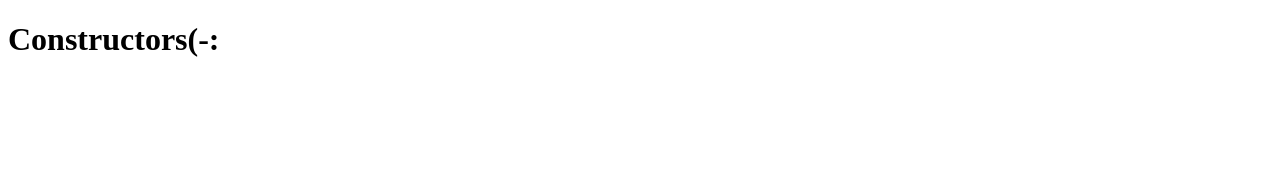
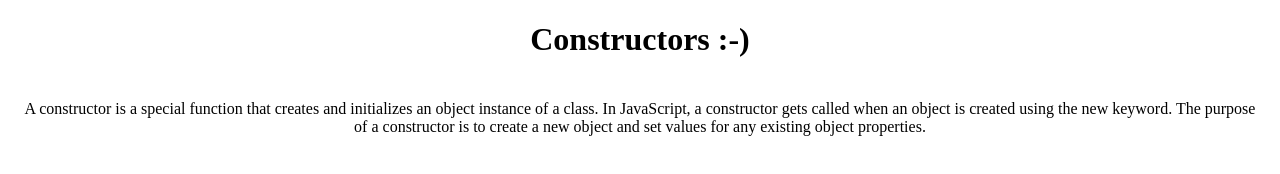
Before and after one commit to martinknu/Javascript, a plain HTML site: page JavaScript/JS201_02 constructor/index.html in a window 1280 px wide. Drawn offline with Linux system fonts and the light colour scheme.

Commit message:
update of classes and constructors

```diff
--- a/JavaScript/JS201_02 constructor/index.html
+++ b/JavaScript/JS201_02 constructor/index.html
@@ -7,8 +7,9 @@
     <title>Document</title>
 
 </head>
-<body>
-    <h1>Constructors(-:</h1>
+<body style="margin: auto; text-align:center;">
+    <h1>Constructors :-)</h1>
+    <div style="padding:20px;">A constructor is a special function that creates and initializes an object instance of a class. In JavaScript, a constructor gets called when an object is created using the new keyword. The purpose of a constructor is to create a new object and set values for any existing object properties. </div>
 
 <script src="javascript.js"></script>
 </body>
--- a/JavaScript/JS201_02 constructor/javascript.js
+++ b/JavaScript/JS201_02 constructor/javascript.js
@@ -12,6 +12,10 @@
 // const arr = ["Zero", "one", "Two"];
 
 // "use strict"
+
+
+// Here the class is using a constructor to initialize the object when created
+// A constructor is a special function that creates and initializes an object instance of a class. In JavaScript, a constructor gets called when an object is created using the new keyword. The purpose of a constructor is to create a new object and set values for any existing object properties.
 
 class MyClassName {
     constructor(name, age){
@@ -34,9 +38,11 @@ class MyClassName {
 
 }
 
+// Here I am adding name and age to my object via constructor
 const thing = new MyClassName("Douggirr", 10)
 
 thing.speak();
 
+// Here the object is renamed, the new speak function is with the new name
 thing.setName("Marint");
 thing.speak();
```
Also changed, not shown: JavaScript/JS201_02 classes/index.html (+5 -2 lines), JavaScript/JS201_02 classes/javascript.js (+11 -2 lines).
